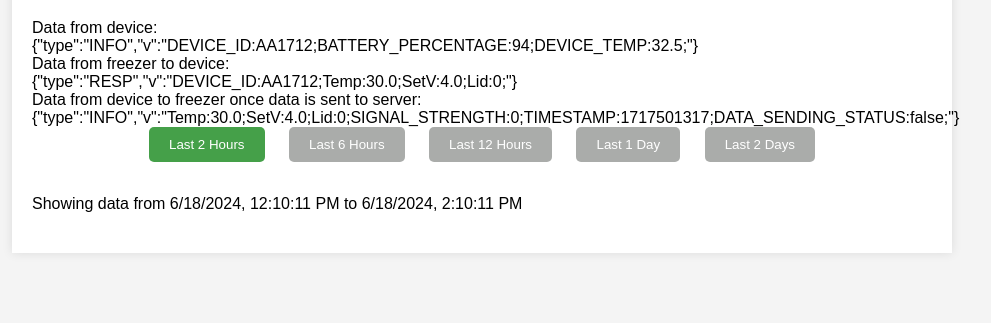
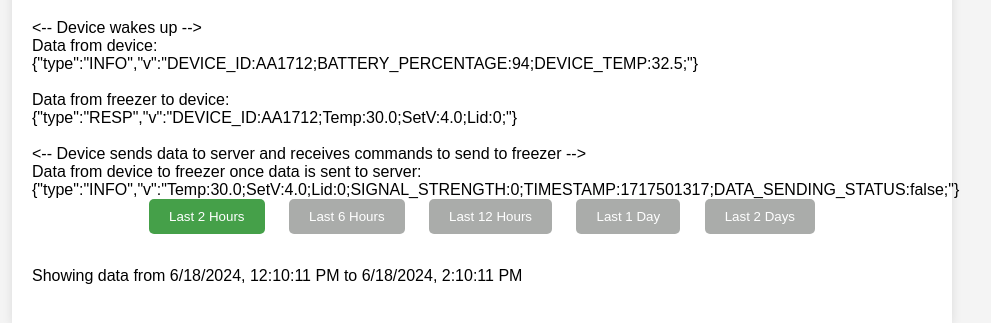
Before and after one commit to alomind/APAH, a plain HTML site: page ParasDebug.html in a window 1280 px wide. Shown: the part 131-454 px from the top of the page, without its empty margins (158-1149 px from the left). Drawn offline with Linux system fonts and the light colour scheme; no server answers.

Commit message:
Add files via upload

```diff
--- a/ParasDebug.html
+++ b/ParasDebug.html
@@ -80,8 +80,10 @@
             <button onclick="fetchData()">Fetch Data</button>
         </div> -->
         <div>
+            <-- Device wakes up --> </br>
             Data from device: </br> {"type":"INFO","v":"DEVICE_ID:AA1712;BATTERY_PERCENTAGE:94;DEVICE_TEMP:32.5;"} </br>
-            Data from freezer to device: </br> {"type":"RESP","v":"DEVICE_ID:AA1712;Temp:30.0;SetV:4.0;Lid:0;"} </br>
+        </br> Data from freezer to device: </br> {"type":"RESP","v":"DEVICE_ID:AA1712;Temp:30.0;SetV:4.0;Lid:0;"} </br>
+        </br> <-- Device sends data to server and receives commands to send to freezer --> </br>
             Data from device to freezer once data is sent to server: </br> {"type":"INFO","v":"Temp:30.0;SetV:4.0;Lid:0;SIGNAL_STRENGTH:0;TIMESTAMP:1717501317;DATA_SENDING_STATUS:false;"} </br>
         </div>
         <div class="button-container">
```
